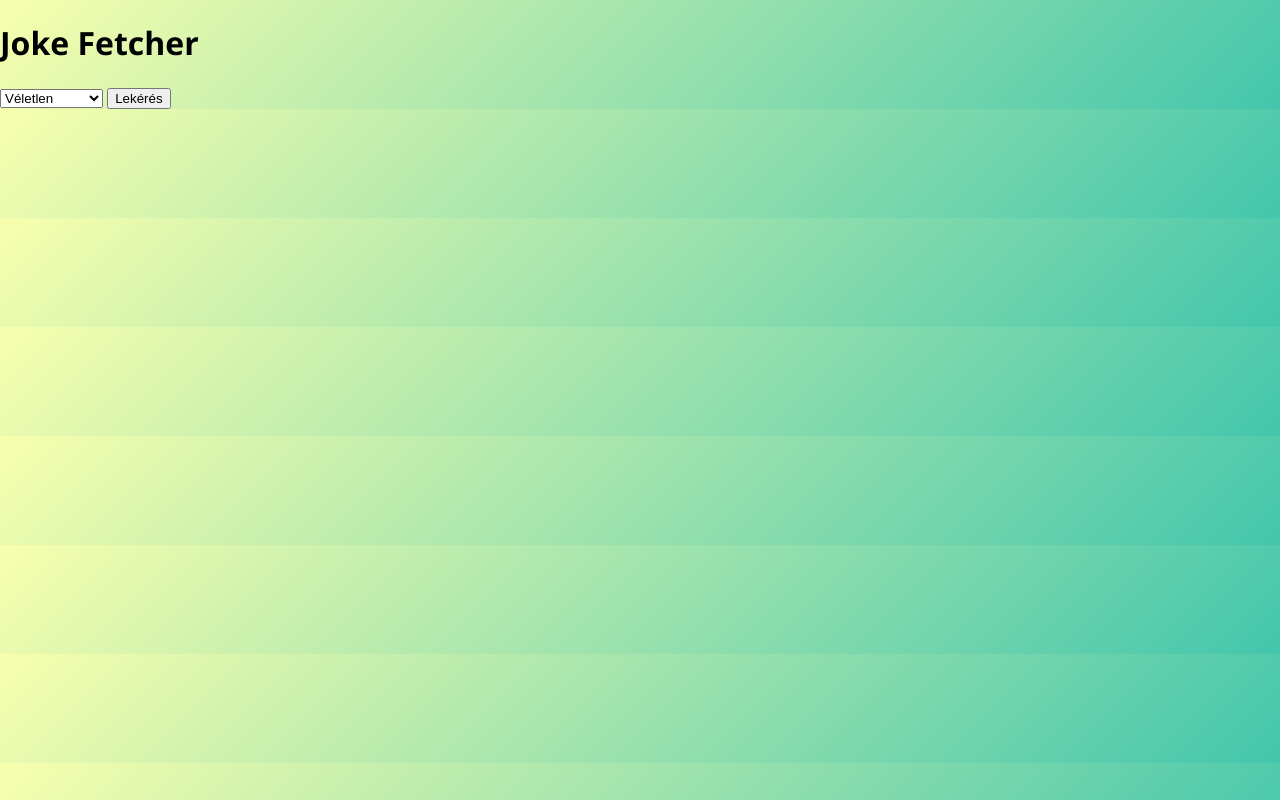
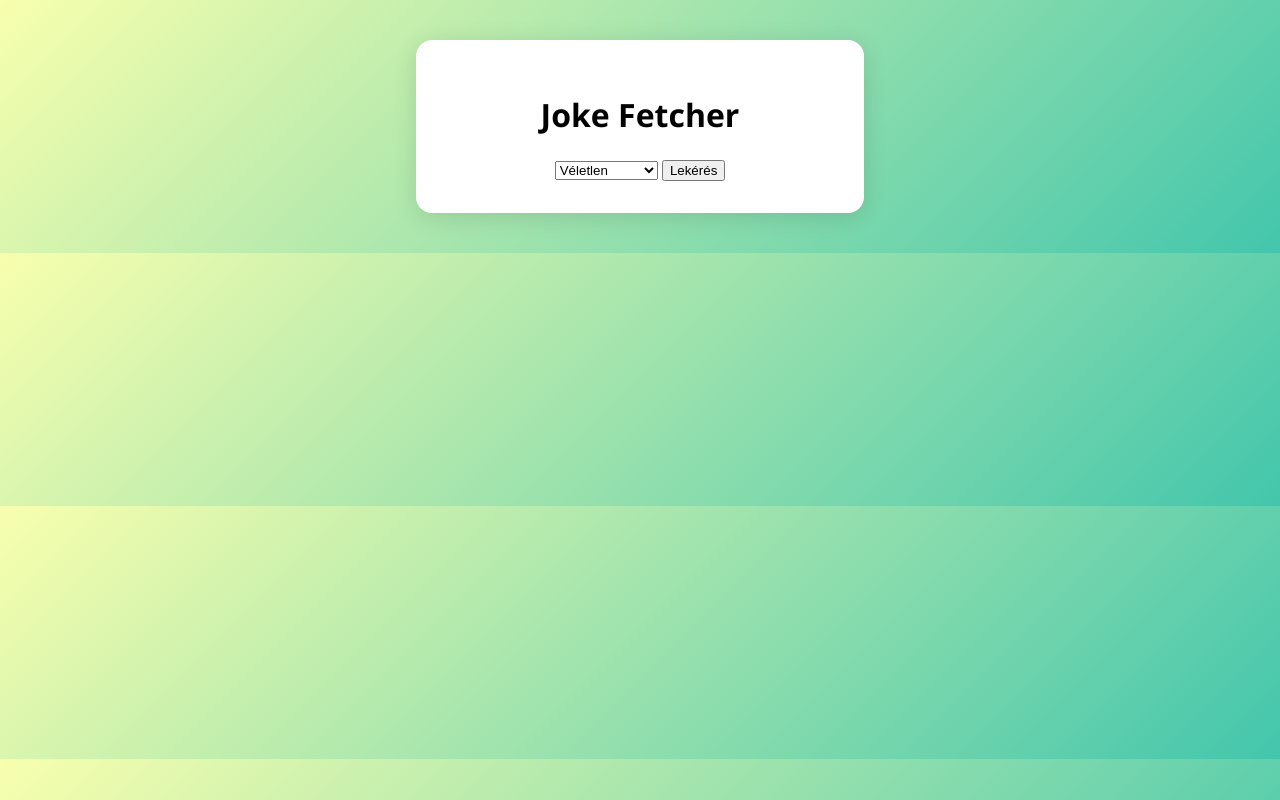
Before and after one commit to Radios02/Fetch_feladat, a plain HTML site: page index.html in a window 1280 px wide. Drawn offline with Linux system fonts and the light colour scheme.

Commit message:
css container

```diff
--- a/style.css
+++ b/style.css
@@ -4,3 +4,13 @@ body {
     margin: 0;
     padding: 0;
 }
+
+.container {
+    max-width: 400px;
+    margin: 40px auto;
+    background: #fff;
+    border-radius: 16px;
+    box-shadow: 0 4px 24px rgba(0,0,0,0.12);
+    padding: 32px 24px;
+    text-align: center;
+}
```
